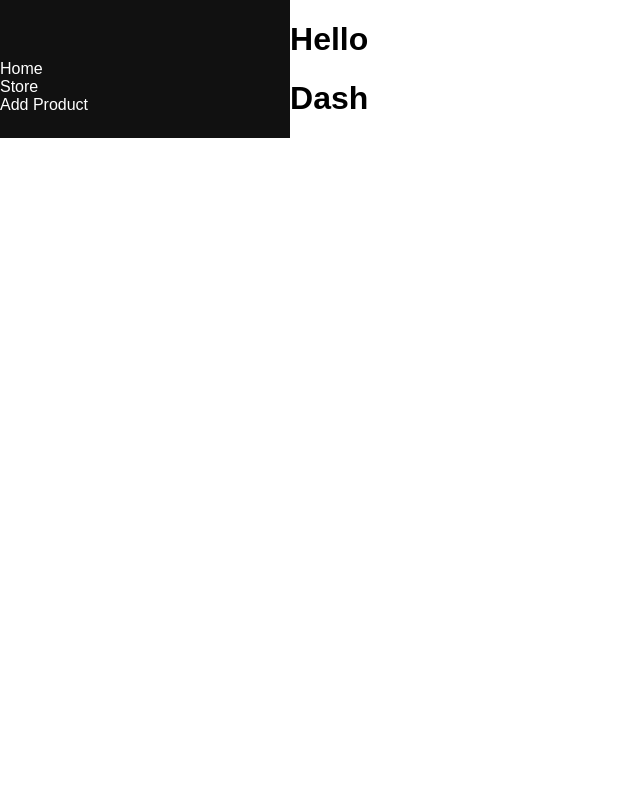
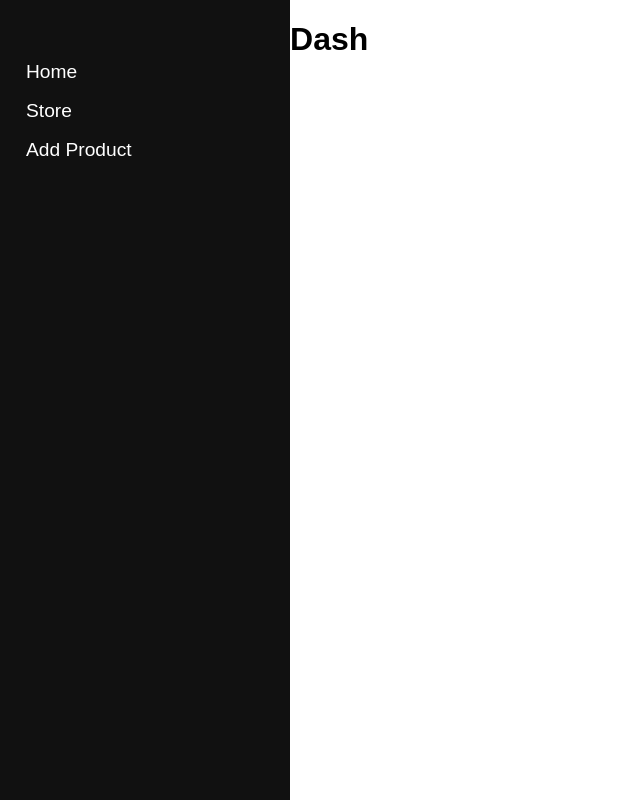
Before and after one commit to Socha17/beerDemo, a React (Create React App) app in the folder beerdemo/: page / in a window 1280 px wide. Shown: the whole page, without its empty margins (0-640 px from the left). Built offline with nearby package versions, Linux system fonts and the light colour scheme.

Commit message:
toggle components now works

```diff
--- a/beerdemo/src/AddProduct.js
+++ b/beerdemo/src/AddProduct.js
@@ -10,4 +10,4 @@ class AddProduct extends Component {
   }
 }
 
-export default App;
+export default AddProduct;
--- a/beerdemo/src/App.css
+++ b/beerdemo/src/App.css
@@ -1,6 +1,8 @@
 
 .app {
   display: flex;
+  align-items: stretch;
+  height: 100vh;
 }
 
 .sidenav {
@@ -11,6 +13,14 @@
   padding-top: 60px;
 }
 
+.sidenav > button {
+  margin: 0 0 15px 20px;
+  border: none;
+  background: none;
+  color: white;
+  font-size: 1.2em;
+}
+
 .content {
   width: 80%;
 }
--- a/beerdemo/src/App.js
+++ b/beerdemo/src/App.js
@@ -1,6 +1,8 @@
 import React, { Component } from 'react';
 import './App.css';
 import Dash from './Dash.js'
+import Store from './Store.js'
+import AddProduct from './AddProduct.js'
 
 class App extends Component {
 
@@ -8,24 +10,37 @@ class App extends Component {
   super(props);
     this.state = {
       displayState: {
-        showDash: true
+        showDash: true,
+        showStore: false,
+        showAddP: false
       }
     };
   }
 
+
+   toggleDisplay = (e) => {
+     let showState = this.state.displayState
+     for (let key in showState) {
+       showState[key] = false;
+     }
+     showState[e.target.name] = true;
+
+     this.setState({displayState: showState});
+   }
 
 
   render() {
     return (
       <div className="app">
         <div className="sidenav">
-          <span>Home</span> <br/>
-          <span>Store</span> <br/>
-          <span>Add Product</span>
+          <button name="showDash" onClick={this.toggleDisplay}> Home</button> <br/>
+          <button name="showStore" onClick={this.toggleDisplay}>Store</button> <br/>
+          <button name="showAddP" onClick={this.toggleDisplay}>Add Product</button>
         </div>
         <div className="content">
-          <h1>Hello</h1>
           {this.state.displayState.showDash && <Dash/>}
+          {this.state.displayState.showStore && <Store/>}
+          {this.state.displayState.showAddP && <AddProduct/>}
         </div>
       </div>
     );
--- a/beerdemo/src/Store.js
+++ b/beerdemo/src/Store.js
@@ -10,4 +10,4 @@ class Store extends Component {
   }
 }
 
-export default App;
+export default Store;
```
